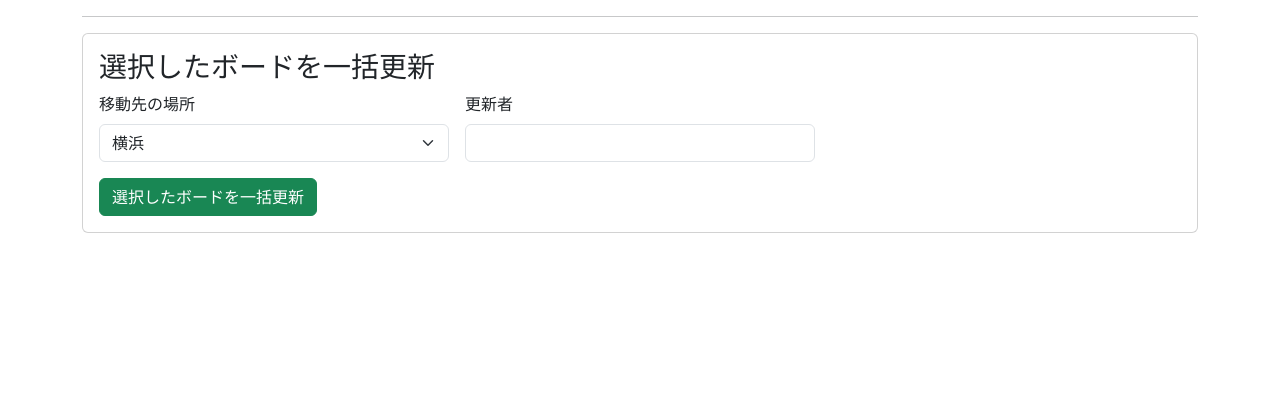
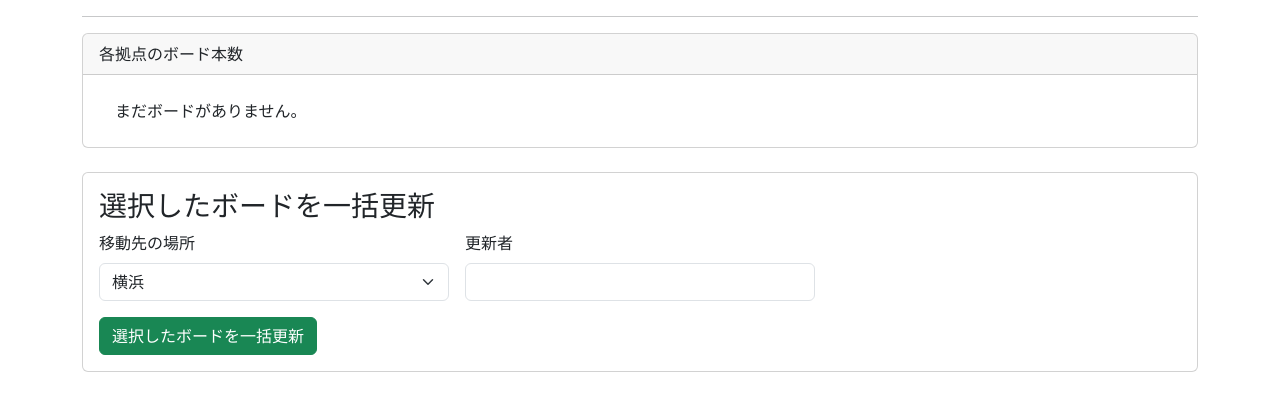
Before and after one commit to uuuuuseeee/sup-board-app, a Flask app: page / in a window 1280 px wide. Shown: the part 191-602 px from the top of the page. Run offline with Flask 3, Linux system fonts and the light colour scheme.

Commit message:
Update index.html

```diff
--- a/templates/index.html
+++ b/templates/index.html
@@ -49,6 +49,23 @@
 
     <hr>
 
+    <div class="card mb-4">
+        <div class="card-header">
+            各拠点のボード本数
+        </div>
+        <div class="card-body">
+            <ul class="list-group list-group-flush">
+                {% for location, count in location_counts.items() %}
+                    <li class="list-group-item d-flex justify-content-between align-items-center">
+                        {{ location }}
+                        <span class="badge bg-primary rounded-pill">{{ count }}</span>
+                    </li>
+                {% else %}
+                    <li class="list-group-item">まだボードがありません。</li>
+                {% endfor %}
+            </ul>
+        </div>
+    </div>
     <div class="card p-3">
         <h3>選択したボードを一括更新</h3>
         <div class="row g-3">
@@ -95,4 +112,5 @@
         }
     }
 </script>
+
 {% endblock %}
```
